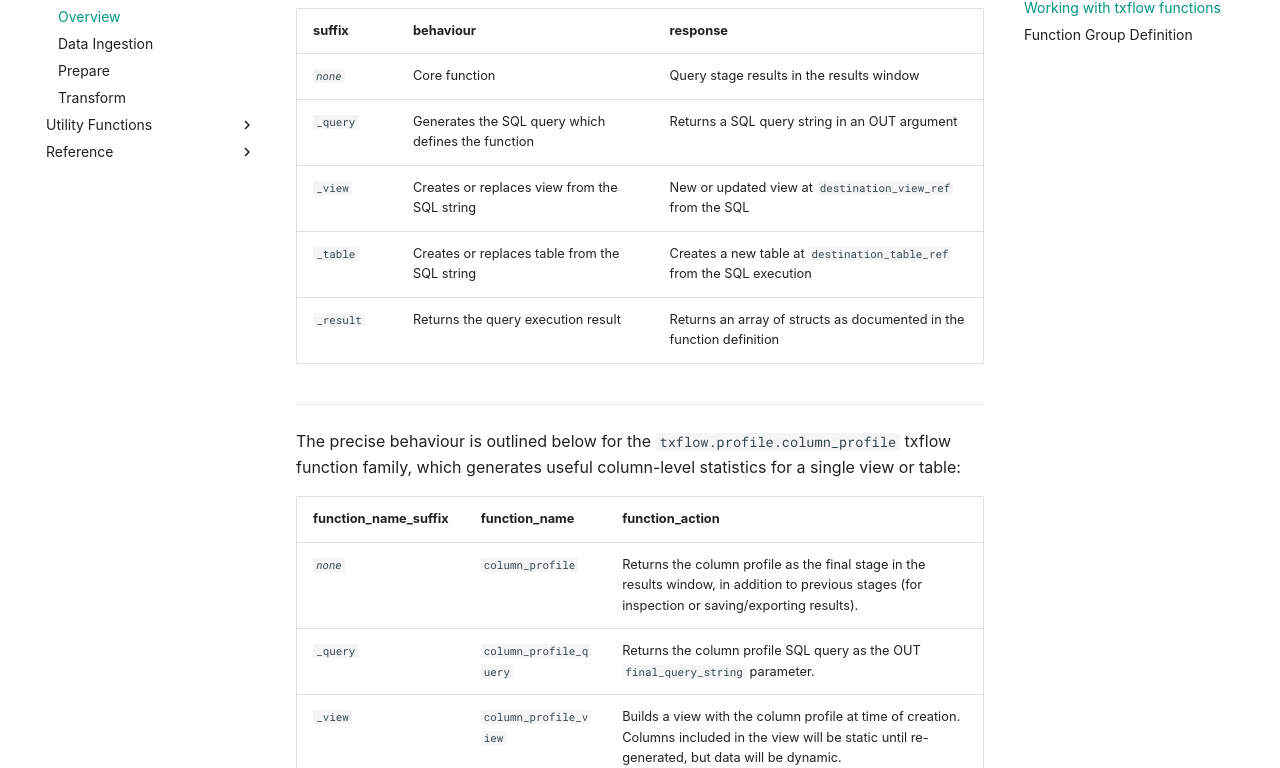
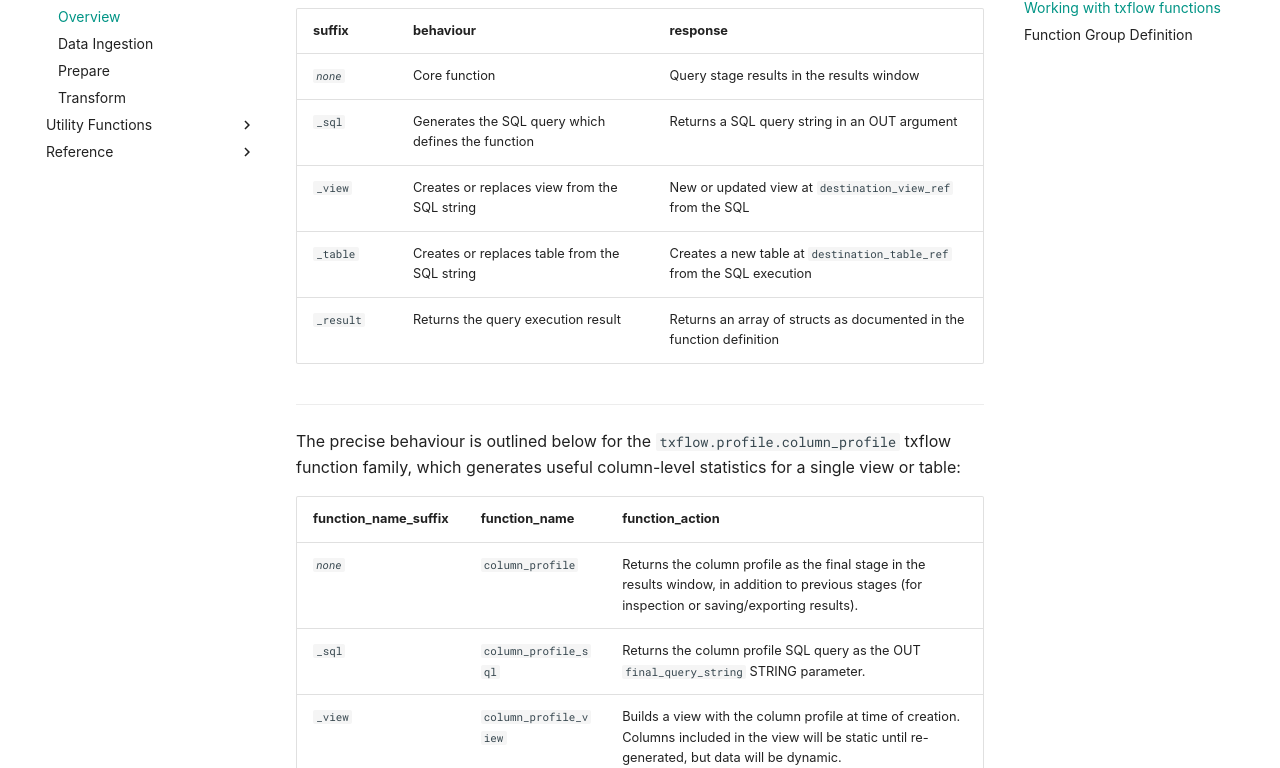
Before and after one commit to transformationflow/transformationflow.github.io, an MkDocs documentation site: the page built from docs/functions-overview.md, in a window 1280 px wide and 1400 px high, scrolled down 559 px. Shown: the part 145-913 px from the top of the window. Built offline with MkDocs 1.6.1 and Material for MkDocs 9.7.7, drawn with Linux system fonts in a browser that asks for light colours; some web fonts are replaced; comment, search, counter and statistics services are not loaded.

Commit message:
Updated suffix for sql

```diff
--- a/docs/functions-overview.md
+++ b/docs/functions-overview.md
@@ -12,7 +12,7 @@ Functions are grouped into core `txflow` functions which are higher-level functi
 suffix | behaviour | response
 --- | --- | ---
 _`none`_ | Core function | Query stage results in the results window
-`_query` | Generates the SQL query which defines the function | Returns a SQL query string in an OUT argument
+`_sql` | Generates the SQL query which defines the function | Returns a SQL query string in an OUT argument
 `_view` | Creates or replaces view from the SQL string | New or updated view at `destination_view_ref` from the SQL
 `_table` | Creates or replaces table from the SQL string | Creates a new table at `destination_table_ref` from the SQL execution
 `_result` | Returns the query execution result | Returns an array of structs as documented in the function definition
@@ -24,7 +24,7 @@ The precise behaviour is outlined below for the `txflow.profile.column_profile`
 function_name_suffix | function_name | function_action
  --- | --- | ---
 _`none`_ | `column_profile` | Returns the column profile as the final stage in the results window, in addition to previous stages (for inspection or saving/exporting results).
-`_query` | `column_profile_query` | Returns the column profile SQL query as the OUT `final_query_string` parameter.
+`_sql` | `column_profile_sql` | Returns the column profile SQL query as the OUT `final_query_string` STRING parameter.
 `_view` | `column_profile_view` | Builds a view with the column profile at time of creation.  Columns included in the view will be static until re-generated, but data will be dynamic.
 `_table` | `column_profile_table` | Builds a table with the column profile and data at time of creation.  Columns and data included in the table will be static until re-generated.
 `_result` | `column_profile_result` | Returns an array of structs in the OUT `column_profile` argument.
```
